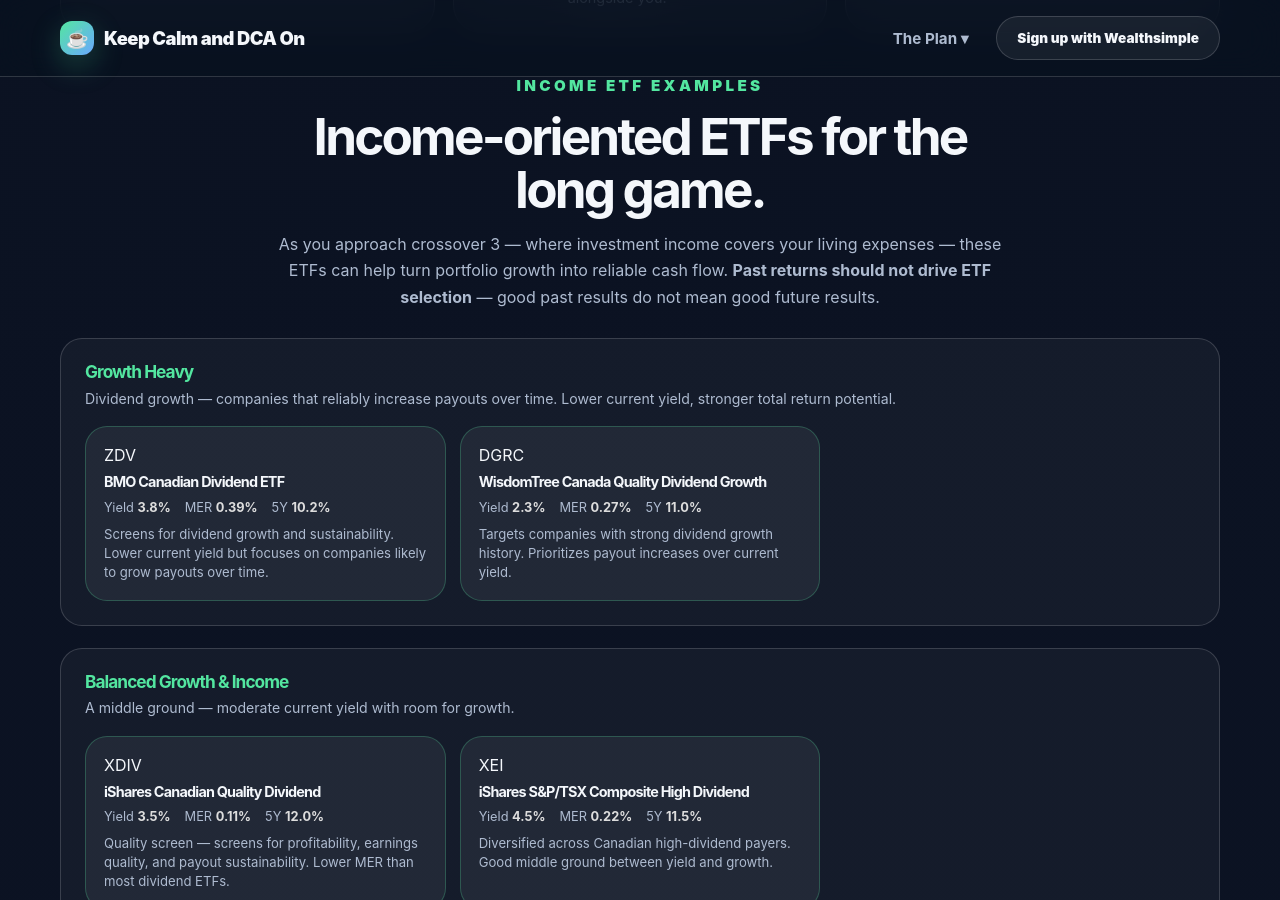
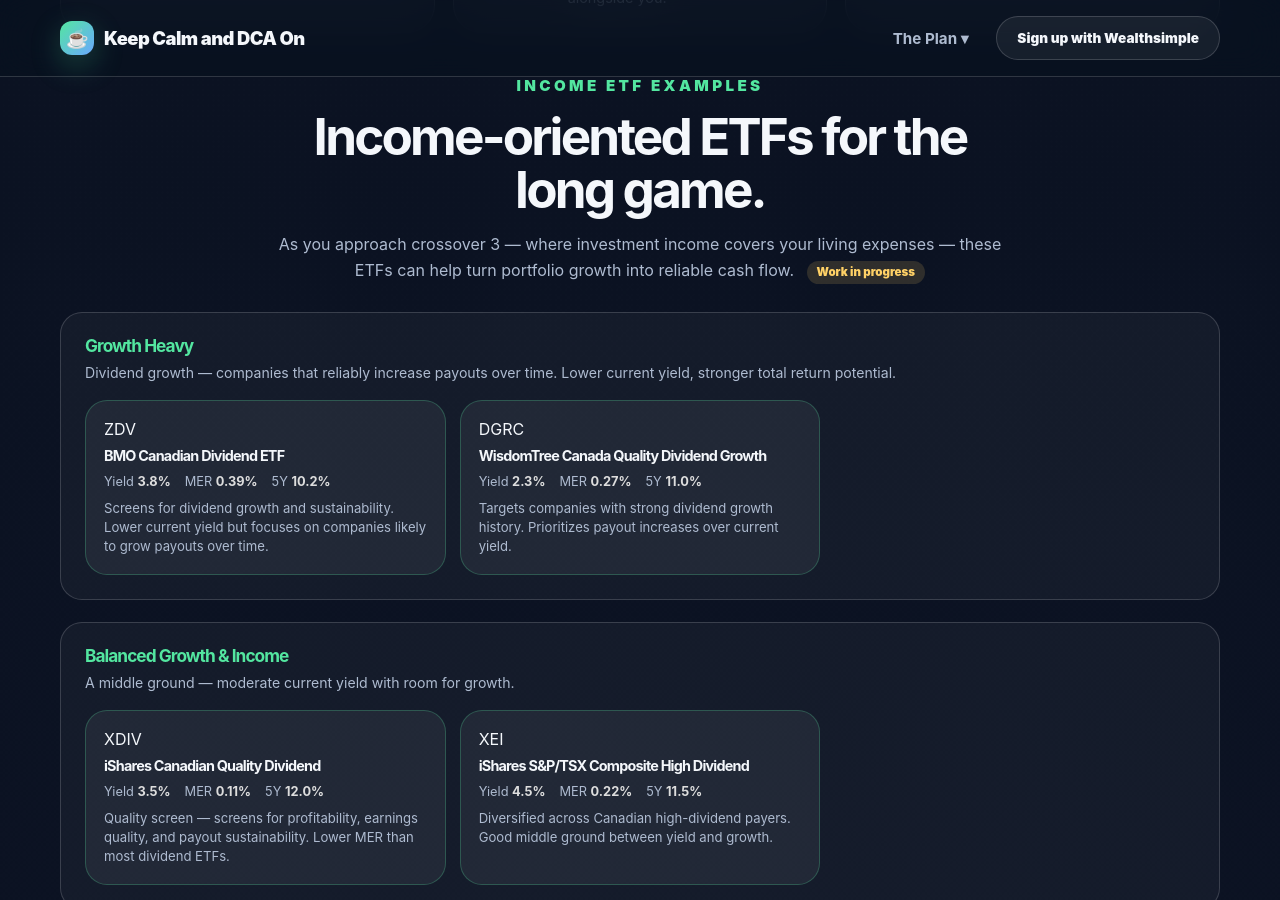
Before and after one commit to thestamp/dcathedip, a Jekyll site: the page built from index.html, in a window 1280 px wide and 900 px high, scrolled down 5957 px. Built offline with Jekyll 4.4.1, drawn with Linux system fonts in a browser that asks for light colours; some of the changed lines change nothing that is shown.

Commit message:
Fix cursor loss in calculators; add WIP badge to income ETFs
- preserveFocus() saves/restores active element + cursor position
  across innerHTML replacements in both renderCrossoverCalc and renderTargetCalc
- 'Work in progress' pill badge added to income ETF section heading

```diff
--- a/assets/js/app.js
+++ b/assets/js/app.js
@@ -965,8 +965,24 @@
   // Re-attach listeners
   ["crossGrowth", "crossWeekly", "crossIncome", "crossExpenses"].forEach(id => {
     const el = document.getElementById(id);
-    if (el) el.addEventListener(el.tagName === "SELECT" ? "change" : "input", renderCrossoverCalc);
+    if (el) el.addEventListener(el.tagName === "SELECT" ? "change" : "input", () => preserveFocus(renderCrossoverCalc));
   });
+}
+
+// Save and restore input focus across re-renders
+function preserveFocus(fn) {
+  const active = document.activeElement;
+  const id = active && active.id ? active.id : null;
+  const isSelect = active && active.tagName === "SELECT";
+  const pos = (active && (active.tagName === "INPUT" || active.tagName === "TEXTAREA")) ? active.selectionStart : null;
+  fn();
+  if (id) {
+    const el = document.getElementById(id);
+    if (el) {
+      el.focus();
+      if (pos !== null && !isSelect) { el.selectionStart = el.selectionEnd = pos; }
+    }
+  }
 }
 
 function renderTargetCalc() {
@@ -1013,7 +1029,7 @@
 
   ["targetGrowth", "targetWeekly", "targetAmount"].forEach(id => {
     const el = document.getElementById(id);
-    if (el) el.addEventListener(el.tagName === "SELECT" ? "change" : "input", renderTargetCalc);
+    if (el) el.addEventListener(el.tagName === "SELECT" ? "change" : "input", () => preserveFocus(renderTargetCalc));
   });
 }
 
--- a/index.html
+++ b/index.html
@@ -264,7 +264,7 @@
           <div class="section-heading center">
             <p class="eyebrow">Income ETF examples</p>
             <h2>Income-oriented ETFs for the long game.</h2>
-            <p>As you approach crossover 3 — where investment income covers your living expenses — these ETFs can help turn portfolio growth into reliable cash flow. <strong>Past returns should not drive ETF selection</strong> — good past results do not mean good future results.</p>
+            <p>As you approach crossover 3 — where investment income covers your living expenses — these ETFs can help turn portfolio growth into reliable cash flow. <span style="display:inline-block;margin-left:8px;background:rgba(255,209,102,0.15);color:var(--gold);padding:2px 10px;border-radius:999px;font-size:0.72rem;font-weight:900;">Work in progress</span></p>
           </div>
 
           <div id="incomeEtfGrid"></div>
```
